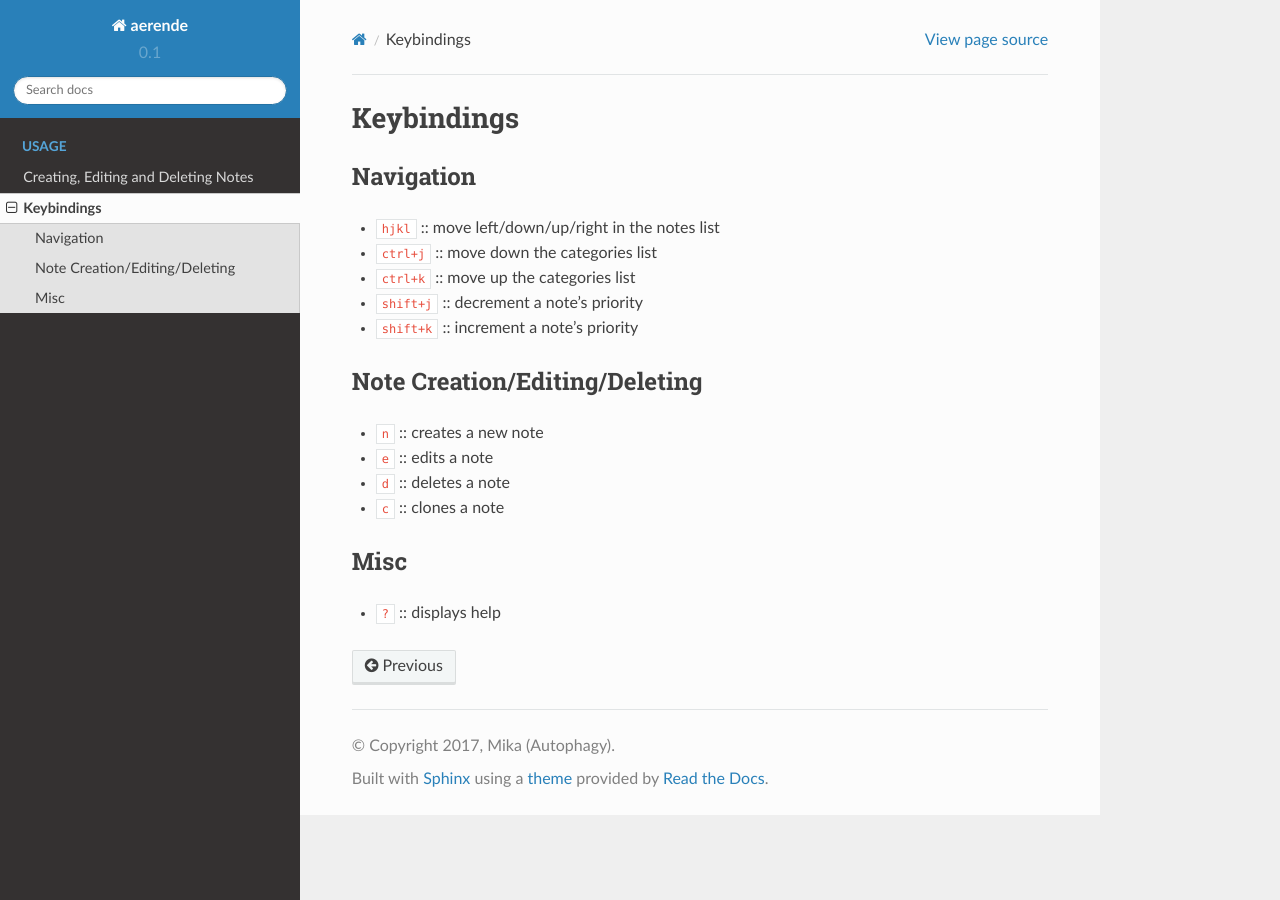
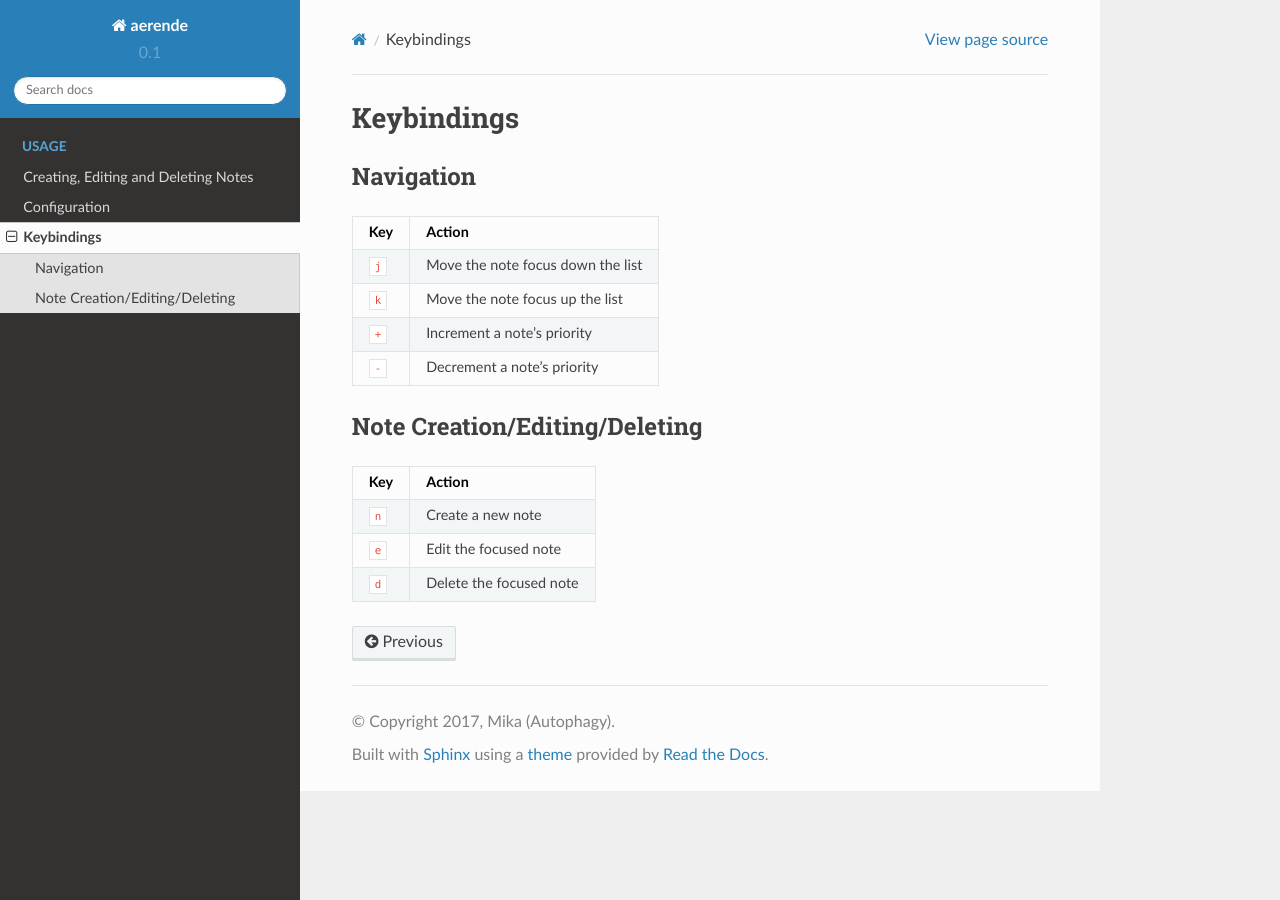
Before and after one commit to autophagy/aerende, a Sphinx documentation site: the page built from doc/usage/keybindings.rst, in a window 1280 px wide. Built offline with Sphinx 7.4.7 and the Read the Docs theme 2.0.0, drawn with Linux system fonts in a browser that asks for light colours.

```diff
--- a/doc/usage/keybindings.rst
+++ b/doc/usage/keybindings.rst
@@ -4,21 +4,22 @@ Keybindings
 Navigation
 ----------
 
-- ``hjkl`` :: move left/down/up/right in the notes list
-- ``ctrl+j`` :: move down the categories list
-- ``ctrl+k`` :: move up the categories list
-- ``shift+j`` :: decrement a note's priority
-- ``shift+k`` :: increment a note's priority
+====== =================================
+Key    Action
+====== =================================
+``j``  Move the note focus down the list
+``k``  Move the note focus up the list
+``+``  Increment a note's priority
+``-``  Decrement a note's priority
+====== =================================
 
 Note Creation/Editing/Deleting
 ------------------------------
 
-- ``n`` :: creates a new note
-- ``e`` :: edits a note
-- ``d`` :: deletes a note
-- ``c`` :: clones a note
-
-Misc
-----
-
-- ``?`` :: displays help
+====== =======================
+Key    Action
+====== =======================
+``n``  Create a new note
+``e``  Edit the focused note
+``d``  Delete the focused note
+====== =======================
```
Also changed, not shown: README.md (+4 -4 lines), doc/index.rst (+4 -17 lines), doc/usage/configuration.rst (added, +13 -0 lines), doc/usage/create-edit-delete-notes.rst (+12 -8 lines), doc/_static/mockup.png (deleted), doc/_static/screenshot.png (added).
